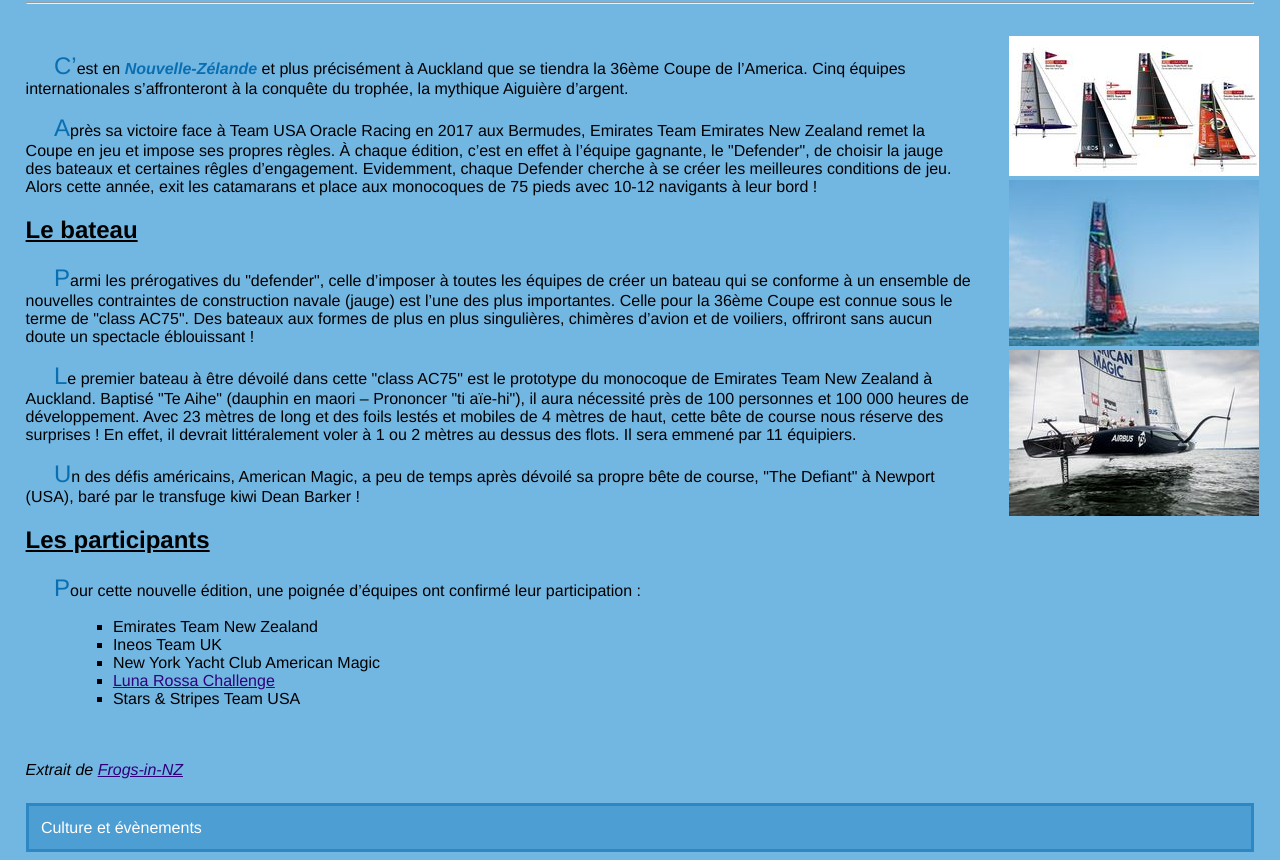
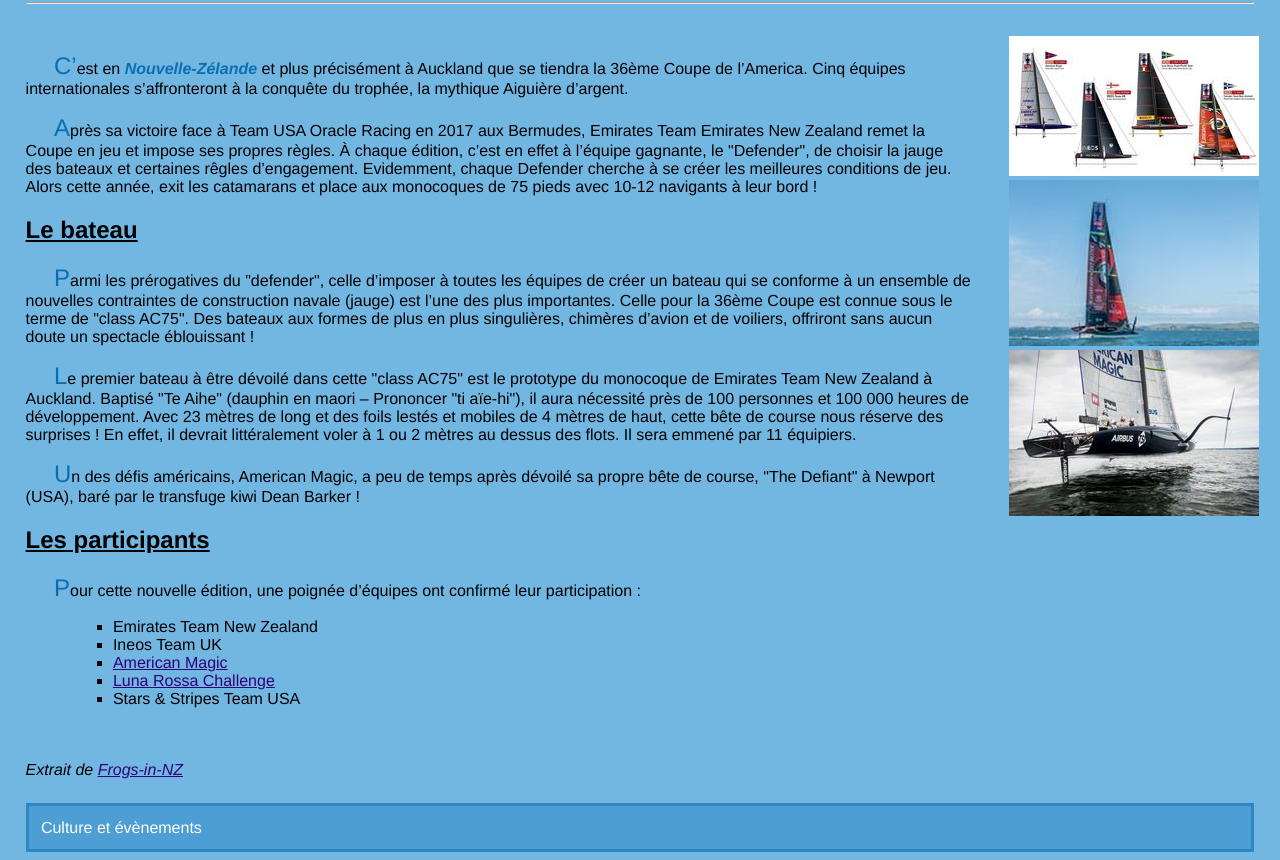
Before and after one commit to ClementBarreda/ACwebProjet, a plain HTML site: page index.html in a window 1280 px wide. Shown: the part 78-938 px from the top of the page. Drawn offline with Linux system fonts and the light colour scheme.

Commit message:
Ajout du lien vers la page web American Magic

```diff
--- a/index.html
+++ b/index.html
@@ -45,7 +45,7 @@
 	<ul>
 		<li> Emirates Team New Zealand </li>
 		<li> Ineos Team UK </li>
-		<li> New York Yacht Club American Magic </li>
+		<li> <a href="./challenger/american_magic.html" title="Accès à la page"> American Magic </a> </li>
 		<li> <a href="./challenger/luna_rossa.html" title="Accès sécurisé au challenger Luna Rossa"> Luna Rossa Challenge </a></li>
 		<li> Stars & Stripes Team USA </li>
 	</ul>
```
